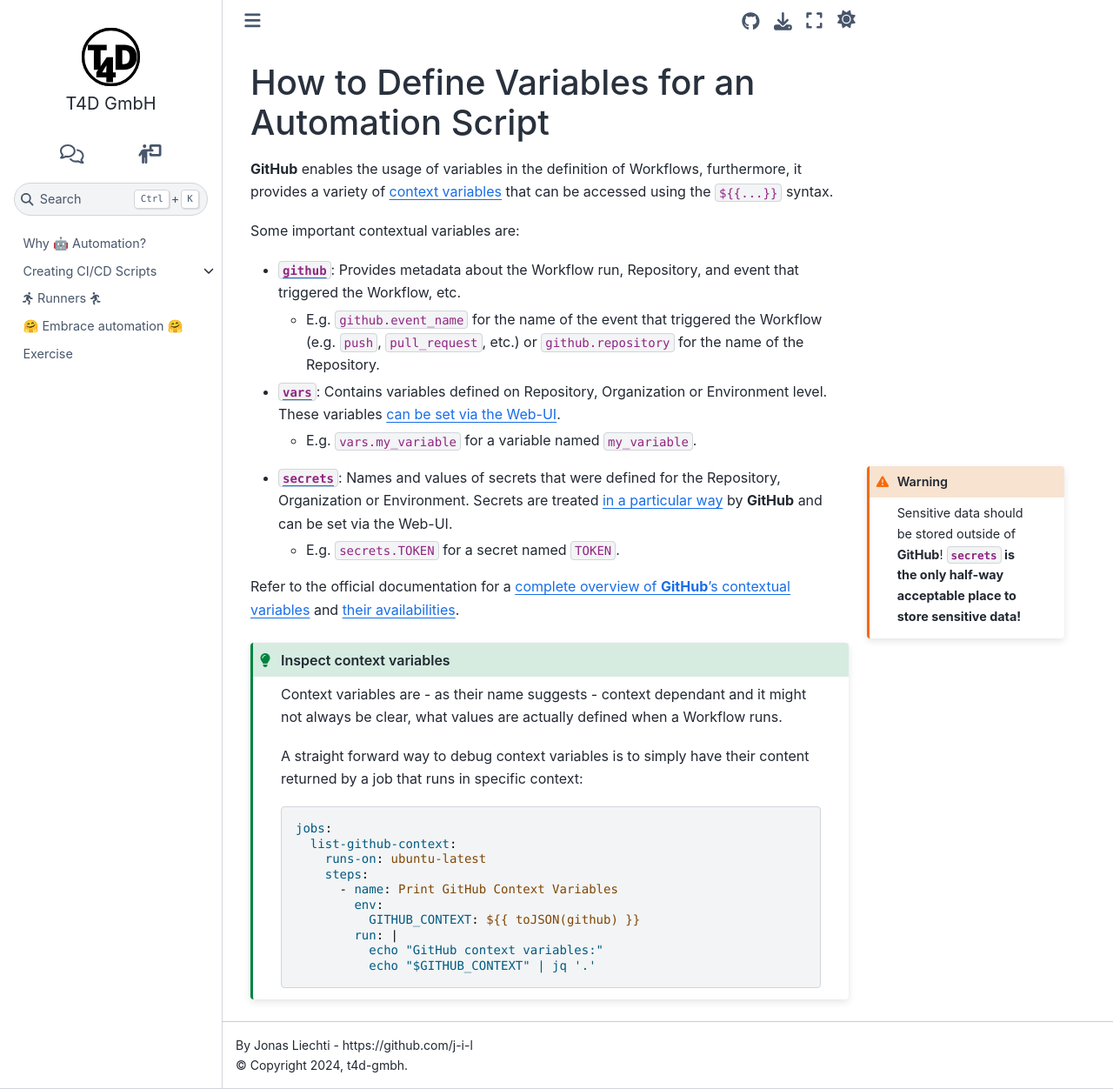
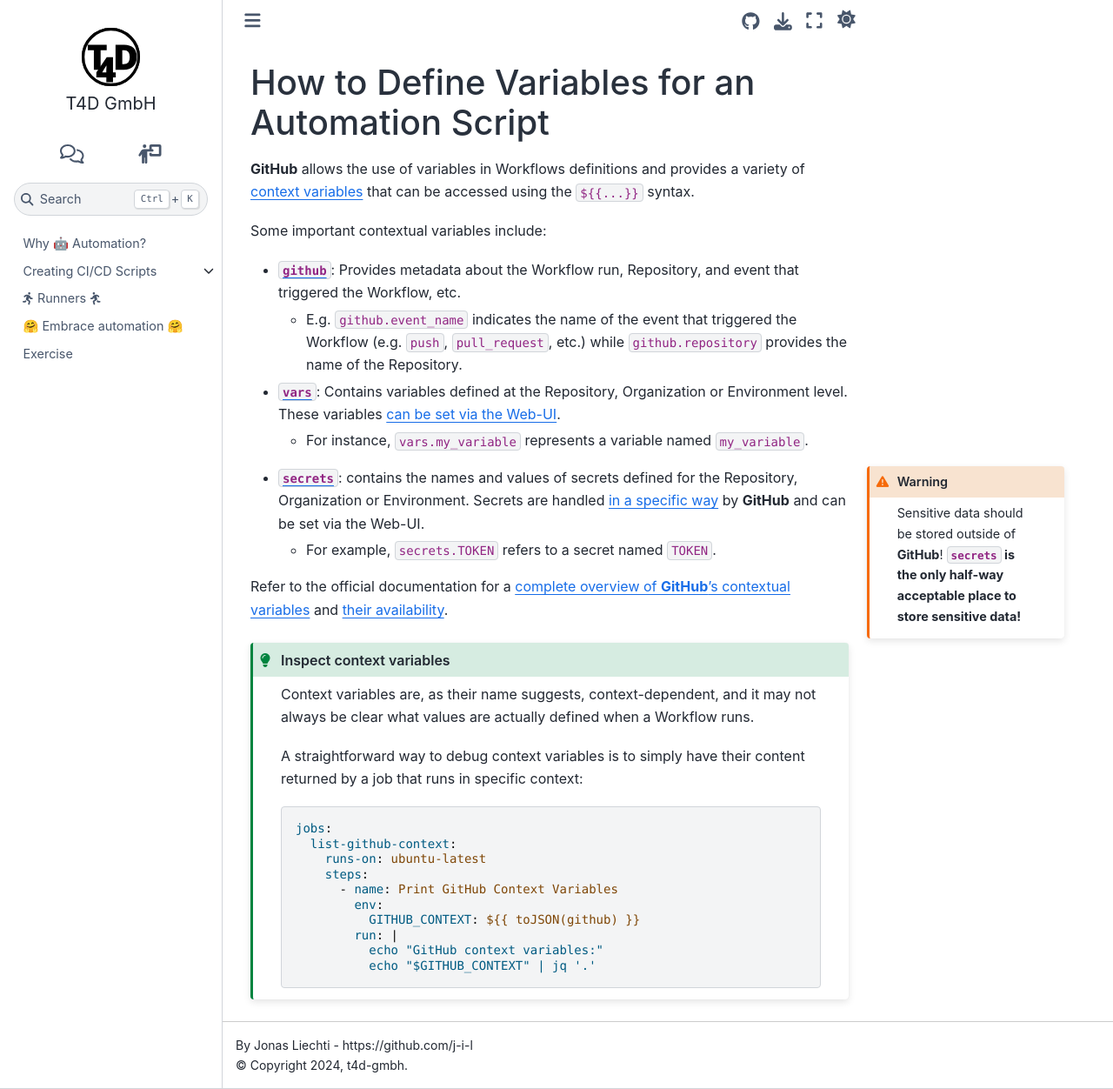
Before and after one commit to t4d-gmbh/ci-cd-workflows, a Sphinx documentation site: the page built from source/content/creating_workflows/github_workflows/variables.md, in a window 1280 px wide and 1252 px high. Shown: the whole window at 87% size. Built offline with Sphinx 7.4.7 and the Sphinx Book theme 1.1.4, drawn with Linux system fonts in a browser that asks for light colours; the version number could not be read and is left out.

Commit message:
Update variables.md
Revised text (typos, wording, punctuation, etc.)

````diff
--- a/source/content/creating_workflows/github_workflows/variables.md
+++ b/source/content/creating_workflows/github_workflows/variables.md
@@ -1,31 +1,31 @@
 ### How to Define Variables for an Automation Script
 
-**GitHub** enables the usage of variables in the definition of Workflows, furthermore, it provides a variety of [context variables](https://docs.github.com/en/actions/writing-workflows/choosing-what-your-workflow-does/accessing-contextual-information-about-workflow-runs) that can be accessed using the {%raw%}`${{...}}`{%endraw%} syntax.
+**GitHub** allows the use of variables in Workflows definitions and provides a variety of [context variables](https://docs.github.com/en/actions/writing-workflows/choosing-what-your-workflow-does/accessing-contextual-information-about-workflow-runs) that can be accessed using the {%raw%}`${{...}}`{%endraw%} syntax.
 
-Some important contextual variables are:
+Some important contextual variables include:
 
 - [**`github`**](https://docs.github.com/en/actions/writing-workflows/choosing-what-your-workflow-does/accessing-contextual-information-about-workflow-runs#github-context): Provides metadata about the Workflow run, Repository, and event that triggered the Workflow, etc.
-  - E.g. `github.event_name` for the name of the event that triggered the Workflow (e.g. `push`, `pull_request`, etc.) or `github.repository` for the name of the Repository.
-- [**`vars`**](https://docs.github.com/en/actions/writing-workflows/choosing-what-your-workflow-does/accessing-contextual-information-about-workflow-runs#vars-context): Contains variables defined on Repository, Organization or Environment level.
+  - E.g. `github.event_name` indicates the name of the event that triggered the Workflow (e.g. `push`, `pull_request`, etc.) while `github.repository` provides the name of the Repository.
+- [**`vars`**](https://docs.github.com/en/actions/writing-workflows/choosing-what-your-workflow-does/accessing-contextual-information-about-workflow-runs#vars-context): Contains variables defined at the Repository, Organization or Environment level.
   These variables [can be set via the Web-UI](https://docs.github.com/en/actions/writing-workflows/choosing-what-your-workflow-does/store-information-in-variables#defining-variables-for-multiple-workflows).
-  - E.g. `vars.my_variable` for a variable named `my_variable`.
+  - For instance, `vars.my_variable` represents a variable named `my_variable`.
 :::{warning}
 :class: margin
 Sensitive data should be stored outside of **GitHub**!
 **`secrets` is the only half-way acceptable place to store sensitive data!**
 :::
-- [**`secrets`**](https://docs.github.com/en/actions/writing-workflows/choosing-what-your-workflow-does/accessing-contextual-information-about-workflow-runs#secrets-context): Names and values of secrets that were defined for the Repository, Organization or Environment.
-  Secrets are treated [in a particular way](https://docs.github.com/en/actions/security-for-github-actions/security-guides/using-secrets-in-github-actions) by **GitHub** and can be set via the Web-UI.
-  - E.g. `secrets.TOKEN` for a secret named `TOKEN`.
+- [**`secrets`**](https://docs.github.com/en/actions/writing-workflows/choosing-what-your-workflow-does/accessing-contextual-information-about-workflow-runs#secrets-context): contains the names and values of secrets defined for the Repository, Organization or Environment.
+  Secrets are handled [in a specific way](https://docs.github.com/en/actions/security-for-github-actions/security-guides/using-secrets-in-github-actions) by **GitHub** and can be set via the Web-UI.
+  - For example, `secrets.TOKEN` refers to a secret named `TOKEN`.
 
 {% if page %}
-Refer to the official documentation for a [complete overview of **GitHub**'s contextual variables](https://docs.github.com/en/actions/writing-workflows/choosing-what-your-workflow-does/accessing-contextual-information-about-workflow-runs) and [their availabilities](https://docs.github.com/en/actions/writing-workflows/choosing-what-your-workflow-does/accessing-contextual-information-about-workflow-runs#context-availability).
+Refer to the official documentation for a [complete overview of **GitHub**'s contextual variables](https://docs.github.com/en/actions/writing-workflows/choosing-what-your-workflow-does/accessing-contextual-information-about-workflow-runs) and [their availability](https://docs.github.com/en/actions/writing-workflows/choosing-what-your-workflow-does/accessing-contextual-information-about-workflow-runs#context-availability).
 
 :::{admonition} Inspect context variables
 :class: tip
-Context variables are - as their name suggests - context dependant and it might not always be clear, what values are actually defined when a Workflow runs.
+Context variables are, as their name suggests, context-dependent, and it may not always be clear what values are actually defined when a Workflow runs.
 
-A straight forward way to debug context variables is to simply have their content returned by a job that runs in specific context:
+A straightforward way to debug context variables is to simply have their content returned by a job that runs in specific context:
 {% raw %}
 ```yaml
 jobs:
````
